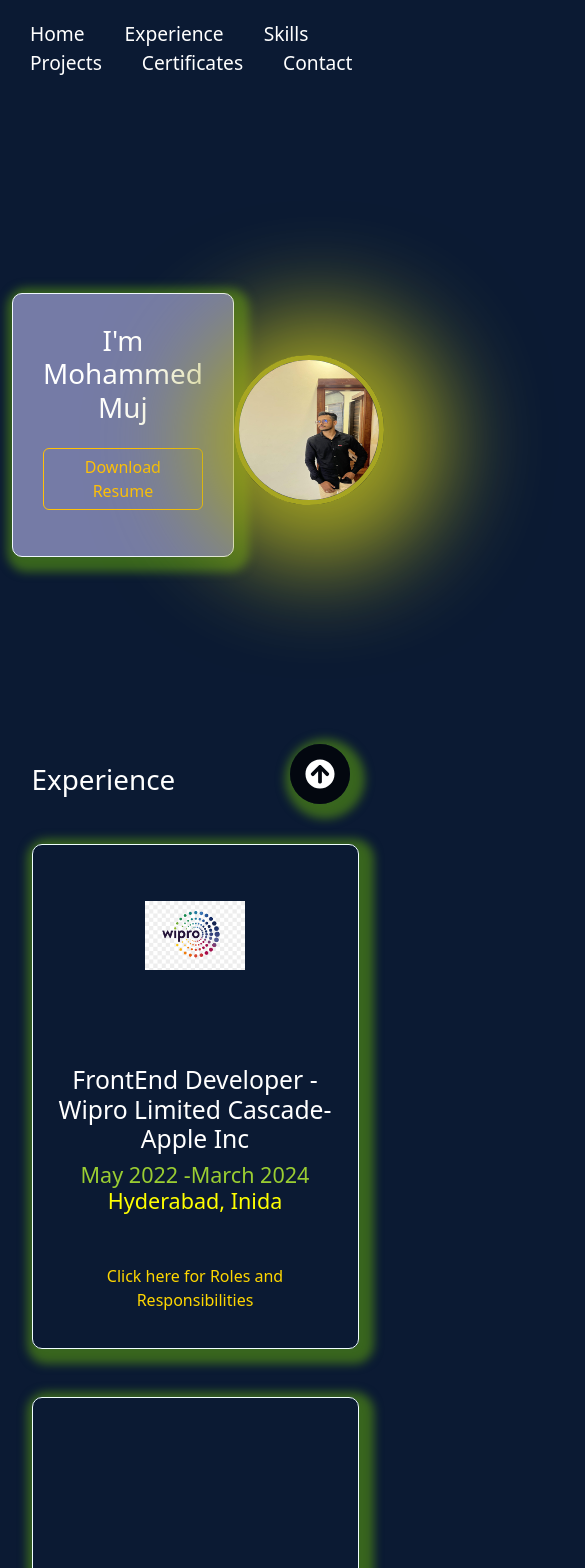
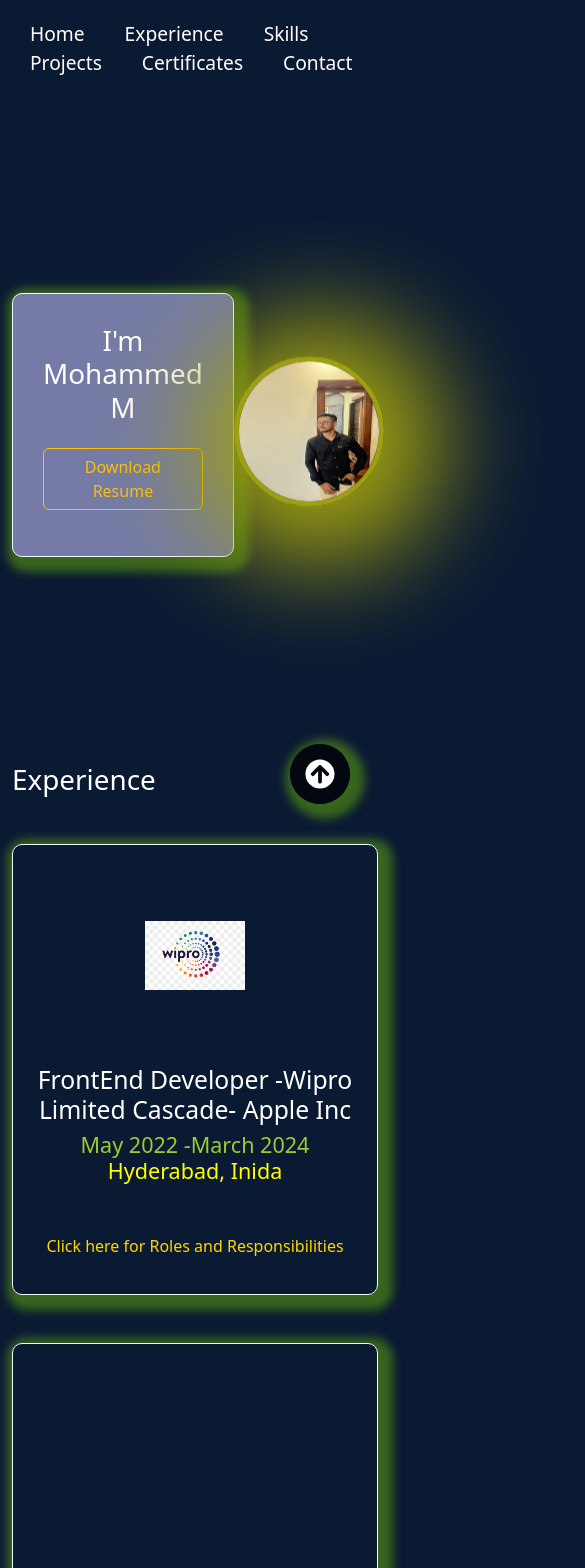
Before and after one commit to Mohammed2327/Portfolio, a React (Create React App) app: page / in a window 390 px wide. Shown: the top 1568 px of the page, 585 px wide, since content can reach past the window. Built offline with nearby package versions, Linux system fonts and the light colour scheme.

Commit message:
Mobile view updated

```diff
--- a/src/index.css
+++ b/src/index.css
@@ -322,34 +322,41 @@ transition: 0.5s;
 
 @media only screen and (max-width: 600px) {
 
-  .nav-bar {
+  body{
+    overflow-y: auto;
+    overflow-x: hidden;
+    box-sizing: border-box;
+  }
+
+   .nav-bar {
     display: flex;
     flex-wrap: nowrap;
     flex-direction: column;
     width: 100%;
     padding: 10px;
     margin: 0;
+  }
 
-  }
   .nav-bar a {
     flex: 1;
     text-align: center;
     padding: 10px;
     white-space: nowrap;
     min-width: 100px;
+  }
 
-  }
 
   .home .left {
     width: 100%;
+  }
 
-  }
   .home .right .img img {
     height: 150px;
     width: 150px;
   }
+
   .exp {
-    width: 90%;
+    width: 100%;
     margin: auto;
   }
 
@@ -371,16 +378,22 @@ transition: 0.5s;
   .logo {
     width: 100px;
     height: 100px;
-    margin-top: 20px;
   }
 
-
   .skills {
-    width: 150%;
+    width: 100%;
+    max-width: 900px;
+   margin: auto;
   }
   .skills-icons i {
-    width: 33.33%;
+    width: 50%;
+
   }
+
+  .skills .items .item {
+    width: calc(50% - 40px);
+  }
+
   .contact-me-icons i {
     font-size: 2.5rem;
   }
@@ -400,8 +413,7 @@ transition: 0.5s;
   }
 
   /* Project session */
-
-.title{
+  .title{
   text-align: left;
   margin-left: 20px;
 }
```
